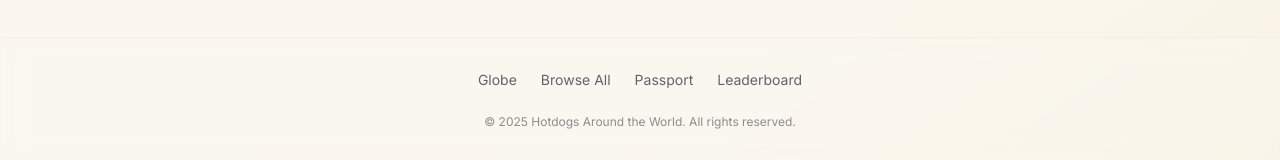
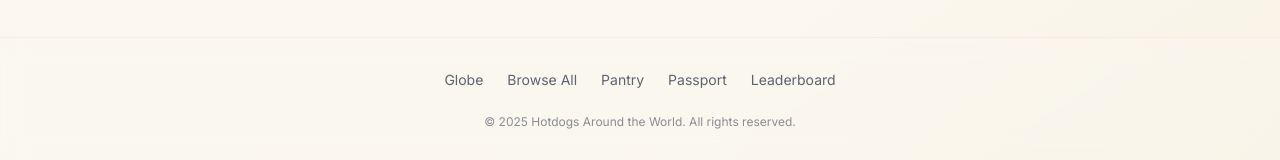
Before and after one commit to LeviJohnsonNC/hotdog-world, a React (Vite) app: page /hotdogs in a window 1280 px wide. Shown: the part 270-430 px from the top of the page. Built offline with nearby package versions, Linux system fonts and the light colour scheme; no server answers; the database is empty; the HTML template or start-up script is replaced by a standard one.

Commit message:
Changes
Co-authored-by: LeviJohnsonNC <195675718+LeviJohnsonNC@users.noreply.github.com>

```diff
--- a/src/pages/BrowseHotdogs.tsx
+++ b/src/pages/BrowseHotdogs.tsx
@@ -253,6 +253,16 @@ const BrowseHotdogs = () => {
               Browse All
             </a>
             <a
+              href="/pantry"
+              onClick={(e) => {
+                e.preventDefault();
+                navigate("/pantry");
+              }}
+              className="text-foreground/70 hover:text-primary transition-colors"
+            >
+              Pantry
+            </a>
+            <a
               href="/passport"
               onClick={(e) => {
                 e.preventDefault();
```
